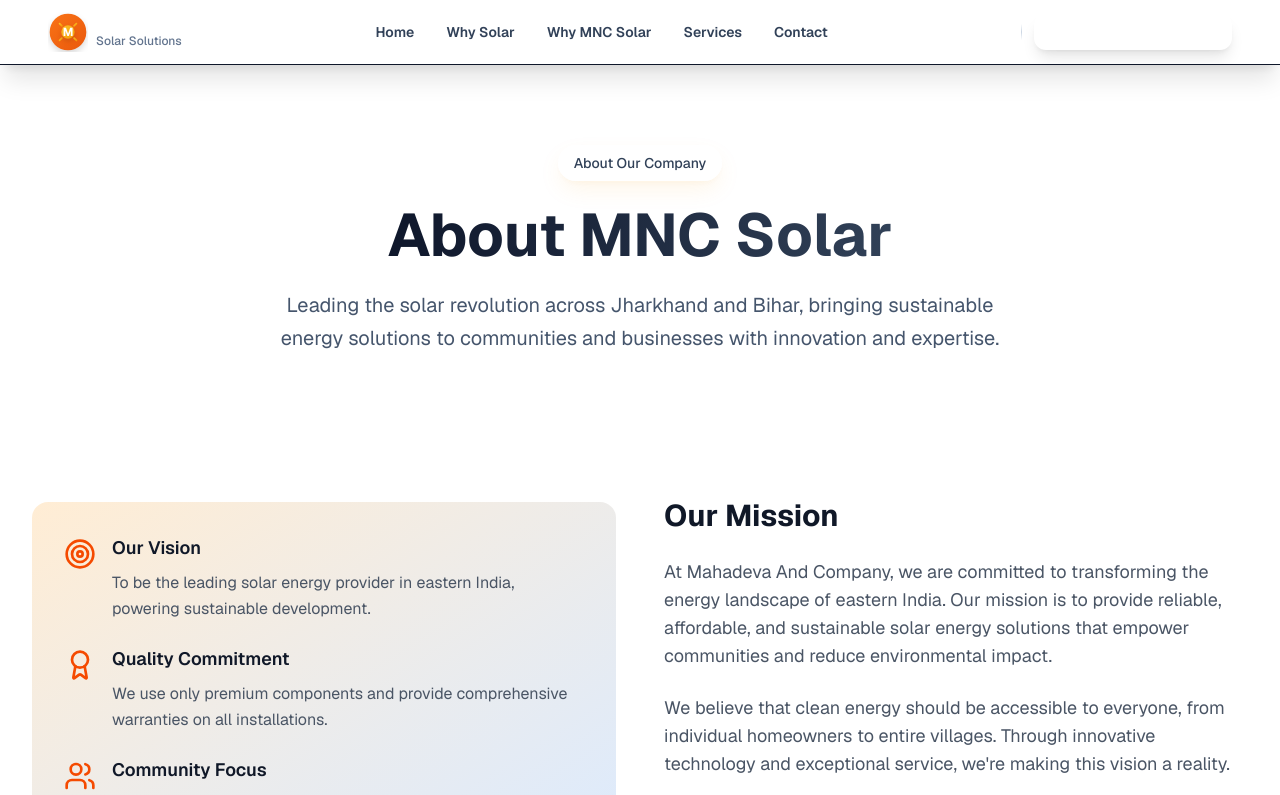
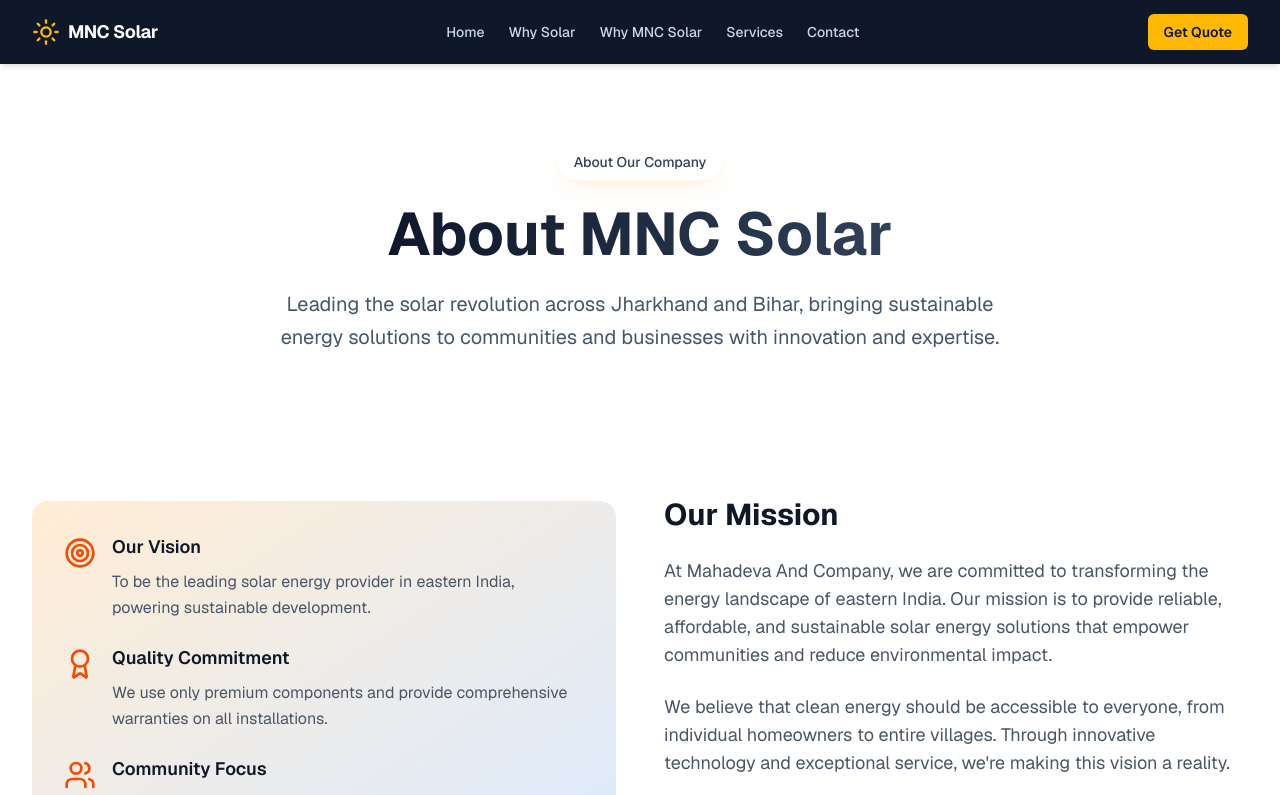
Before and after one commit to SarthakSingh31/mncsolar, a Next.js app: page /about in a window 1280 px wide. Shown: the top 795 px of the page. Built offline with nearby package versions, Linux system fonts and the light colour scheme.

Commit message:
feat: add Header and Footer layout components

```diff
--- a/src/components/layout/Header.tsx
+++ b/src/components/layout/Header.tsx
@@ -1,203 +1,100 @@
-'use client';
+"use client";
 
-import { useState } from 'react';
-import Link from 'next/link';
-import { usePathname } from 'next/navigation';
-import { Menu, X } from 'lucide-react';
-import { NAV_ITEMS } from '@/lib/constants';
+import { useState } from "react";
+import Link from "next/link";
+import { usePathname } from "next/navigation";
+import { Sun, Menu, X } from "lucide-react";
+import { NAV_ITEMS } from "@/lib/constants";
 
 export default function Header() {
-  const [isMenuOpen, setIsMenuOpen] = useState(false);
+  const [mobileOpen, setMobileOpen] = useState(false);
   const pathname = usePathname();
 
+  const isActive = (href: string) =>
+    href === "/" ? pathname === "/" : pathname.startsWith(href);
+
   return (
-    <header className="bg-white/90 backdrop-blur-md shadow-xl sticky top-0 z-50 border-b border-gradient-to-r from-primary-200/50 to-accent-200/50">
-      <div className="absolute inset-0 bg-gradient-to-r from-primary-50/30 to-accent-50/30"></div>
-      <div className="relative max-w-7xl mx-auto px-6 sm:px-8 lg:px-12">
-        <div className="flex justify-between items-center h-16">
-          <Link href="/" className="flex items-center space-x-2 group">
-            <div className="relative">
-              <svg
-                width="40"
-                height="40"
-                viewBox="0 0 48 48"
-                className="group-hover:scale-105 transition-transform duration-300"
-              >
-                {/* Background circle with gradient */}
-                <defs>
-                  <linearGradient id="bgGradient" x1="0%" y1="0%" x2="100%" y2="100%">
-                    <stop offset="0%" stopColor="#f97316" />
-                    <stop offset="100%" stopColor="#ea580c" />
-                  </linearGradient>
-                  <linearGradient id="sunGradient" x1="0%" y1="0%" x2="100%" y2="100%">
-                    <stop offset="0%" stopColor="#fbbf24" />
-                    <stop offset="100%" stopColor="#f59e0b" />
-                  </linearGradient>
-                </defs>
-
-                {/* Background */}
-                <circle cx="24" cy="24" r="22" fill="url(#bgGradient)" className="drop-shadow-lg" />
-
-                {/* Sun rays */}
-                <g stroke="url(#sunGradient)" strokeWidth="2" strokeLinecap="round">
-                  <line x1="24" y1="8" x2="24" y2="12" />
-                  <line x1="24" y1="36" x2="24" y2="40" />
-                  <line x1="8" y1="24" x2="12" y2="24" />
-                  <line x1="36" y1="24" x2="40" y2="24" />
-                  <line x1="13.86" y1="13.86" x2="16.69" y2="16.69" />
-                  <line x1="31.31" y1="31.31" x2="34.14" y2="34.14" />
-                  <line x1="13.86" y1="34.14" x2="16.69" y2="31.31" />
-                  <line x1="31.31" y1="16.69" x2="34.14" y2="13.86" />
-                </g>
-
-                {/* Sun center */}
-                <circle cx="24" cy="24" r="8" fill="url(#sunGradient)" className="drop-shadow-md" />
-
-                {/* Company initial 'M' */}
-                <text
-                  x="24"
-                  y="29"
-                  textAnchor="middle"
-                  className="fill-white font-bold text-sm"
-                  style={{ fontSize: '14px' }}
-                >
-                  M
-                </text>
-              </svg>
-            </div>
-            <div className="flex flex-col">
-              <span className="text-base font-bold bg-gradient-to-r from-primary-700 to-accent-700 bg-clip-text text-transparent leading-tight">
+    <header className="sticky top-0 z-50 bg-[#0f172a] shadow-md">
+      <div className="max-w-7xl mx-auto px-4 sm:px-6 lg:px-8">
+        <div className="flex items-center justify-between h-16">
+          {/* Logo */}
+          <Link href="/" className="flex items-center gap-2 shrink-0">
+            <Sun className="h-7 w-7 text-amber-400" />
+            <span className="text-white font-bold text-lg tracking-tight">
               MNC Solar
             </span>
-              <span className="text-xs text-slate-500 font-medium -mt-0.5">
-                Solar Solutions
-              </span>
-            </div>
           </Link>
 
-          <nav className="hidden lg:flex items-center space-x-6">
-            {NAV_ITEMS.map((item) => {
-              const isActive = pathname === item.href || (item.href !== '/' && pathname.startsWith(item.href));
-              return (
+          {/* Desktop nav */}
+          <nav className="hidden md:flex items-center gap-6">
+            {NAV_ITEMS.map((item) => (
               <Link
                 key={item.href}
                 href={item.href}
-                  className={`relative px-1 py-2 font-semibold transition-all duration-300 group text-sm ${
-                    isActive
-                      ? 'text-primary-600'
-                      : 'text-slate-700 hover:text-primary-600'
+                className={`text-sm font-medium transition-colors ${
+                  isActive(item.href)
+                    ? "text-amber-400"
+                    : "text-slate-300 hover:text-white"
                 }`}
               >
-                  <span className="relative z-10">{item.label}</span>
-                  <div className={`absolute bottom-0 left-0 right-0 h-0.5 bg-gradient-to-r from-primary-500 to-accent-500 transition-all duration-300 rounded-full ${
-                    isActive ? 'opacity-100' : 'opacity-0 group-hover:opacity-100'
-                  }`}></div>
+                {item.label}
               </Link>
-              );
-            })}
+            ))}
           </nav>
 
-          {/* Medium screens nav */}
-          <nav className="hidden md:flex lg:hidden items-center space-x-4">
-            {NAV_ITEMS.map((item) => {
-              const isActive = pathname === item.href || (item.href !== '/' && pathname.startsWith(item.href));
-              return (
+          {/* CTA + mobile toggle */}
+          <div className="flex items-center gap-3">
+            <Link
+              href="/contact"
+              className="hidden md:inline-flex items-center px-4 py-2 rounded-md bg-amber-400 text-slate-900 text-sm font-semibold hover:bg-amber-300 transition-colors"
+            >
+              Get Quote
+            </Link>
+
+            <button
+              type="button"
+              onClick={() => setMobileOpen((prev) => !prev)}
+              className="md:hidden text-slate-300 hover:text-white p-1"
+              aria-label="Toggle navigation"
+            >
+              {mobileOpen ? (
+                <X className="h-6 w-6" />
+              ) : (
+                <Menu className="h-6 w-6" />
+              )}
+            </button>
+          </div>
+        </div>
+      </div>
+
+      {/* Mobile menu */}
+      {mobileOpen && (
+        <div className="md:hidden bg-[#1e293b] border-t border-slate-700">
+          <nav className="flex flex-col px-4 py-3 gap-1">
+            {NAV_ITEMS.map((item) => (
               <Link
                 key={item.href}
                 href={item.href}
-                  className={`relative px-1 py-2 text-sm font-medium transition-all duration-300 group ${
-                    isActive
-                      ? 'text-primary-600'
-                      : 'text-slate-700 hover:text-primary-600'
+                onClick={() => setMobileOpen(false)}
+                className={`text-sm font-medium py-2 px-2 rounded transition-colors ${
+                  isActive(item.href)
+                    ? "text-amber-400 bg-slate-800"
+                    : "text-slate-300 hover:text-white hover:bg-slate-800"
                 }`}
               >
-                  <span>{item.label}</span>
-                  <div className={`absolute bottom-0 left-0 right-0 h-0.5 bg-gradient-to-r from-primary-500 to-accent-500 transition-all duration-300 rounded-full ${
-                    isActive ? 'opacity-100' : 'opacity-0 group-hover:opacity-100'
-                  }`}></div>
+                {item.label}
               </Link>
-              );
-            })}
-          </nav>
-
-          <div className="hidden md:flex items-center space-x-3">
-            <div className="h-4 w-px bg-gradient-to-b from-transparent via-slate-300 to-transparent"></div>
+            ))}
             <Link
               href="/contact"
-              className="relative overflow-hidden group px-6 py-2 rounded-xl font-semibold text-white shadow-lg hover:shadow-xl transition-all duration-300 hover:scale-105 text-sm"
+              onClick={() => setMobileOpen(false)}
+              className="mt-2 inline-flex items-center justify-center px-4 py-2 rounded-md bg-amber-400 text-slate-900 text-sm font-semibold hover:bg-amber-300 transition-colors"
             >
-              <div className="absolute inset-0 bg-gradient-to-r from-primary-600 to-accent-600"></div>
-              <div className="absolute inset-0 bg-gradient-to-r from-primary-400 to-accent-400 opacity-0 group-hover:opacity-100 transition-opacity duration-300"></div>
-              <div className="absolute inset-0 bg-gradient-to-r from-white/20 to-transparent opacity-0 group-hover:opacity-100 transition-opacity duration-300"></div>
-              <span className="relative z-10 flex items-center">
-                Book Appointment
-                <svg className="w-4 h-4 ml-2 group-hover:translate-x-1 transition-transform duration-300" fill="none" stroke="currentColor" viewBox="0 0 24 24">
-                  <path strokeLinecap="round" strokeLinejoin="round" strokeWidth={2} d="M17 8l4 4m0 0l-4 4m4-4H3" />
-                </svg>
-              </span>
+              Get Quote
             </Link>
-          </div>
-
-          <button
-            className="md:hidden relative p-2 rounded-lg bg-white/80 backdrop-blur-sm border border-primary-200 hover:bg-primary-50 hover:border-primary-300 transition-all duration-300 shadow-md hover:shadow-lg group"
-            onClick={() => setIsMenuOpen(!isMenuOpen)}
-          >
-            <div className="relative w-5 h-5">
-              {isMenuOpen ? (
-                <X className="h-5 w-5 text-primary-600 group-hover:rotate-90 transition-transform duration-300" />
-              ) : (
-                <Menu className="h-5 w-5 text-primary-600 group-hover:scale-110 transition-transform duration-300" />
-              )}
-            </div>
-          </button>
-        </div>
-
-        {isMenuOpen && (
-          <div className="md:hidden absolute top-full left-0 right-0 bg-white/95 backdrop-blur-md border-t border-primary-200 shadow-2xl">
-            <div className="max-w-7xl mx-auto px-6 py-8">
-              <nav className="flex flex-col space-y-4">
-                {NAV_ITEMS.map((item, index) => {
-                  const isActive = pathname === item.href || (item.href !== '/' && pathname.startsWith(item.href));
-                  return (
-                    <Link
-                      key={item.href}
-                      href={item.href}
-                      className={`group relative px-2 py-3 font-semibold transition-all duration-300 ${
-                        isActive
-                          ? 'text-primary-600'
-                          : 'text-slate-700 hover:text-primary-600'
-                      }`}
-                      onClick={() => setIsMenuOpen(false)}
-                      style={{ animationDelay: `${index * 100}ms` }}
-                    >
-                      <span>{item.label}</span>
-                      <div className={`absolute bottom-0 left-2 right-2 h-0.5 bg-gradient-to-r from-primary-500 to-accent-500 transition-all duration-300 rounded-full ${
-                        isActive ? 'opacity-100' : 'opacity-0 group-hover:opacity-100'
-                      }`}></div>
-                    </Link>
-                  );
-                })}
-                <div className="pt-6">
-                  <Link
-                    href="/contact"
-                    className="relative overflow-hidden group w-full flex items-center justify-center px-8 py-4 rounded-2xl font-bold text-white shadow-xl hover:shadow-2xl transition-all duration-500"
-                    onClick={() => setIsMenuOpen(false)}
-                  >
-                    <div className="absolute inset-0 bg-gradient-to-r from-primary-600 to-accent-600"></div>
-                    <div className="absolute inset-0 bg-gradient-to-r from-primary-400 to-accent-400 opacity-0 group-hover:opacity-100 transition-opacity duration-300"></div>
-                    <span className="relative z-10 flex items-center">
-                      Book Appointment
-                      <svg className="w-5 h-5 ml-2 group-hover:translate-x-1 transition-transform duration-300" fill="none" stroke="currentColor" viewBox="0 0 24 24">
-                        <path strokeLinecap="round" strokeLinejoin="round" strokeWidth={2} d="M17 8l4 4m0 0l-4 4m4-4H3" />
-                      </svg>
-                    </span>
-                  </Link>
-                </div>
           </nav>
         </div>
-          </div>
       )}
-      </div>
     </header>
   );
 }
```
Also changed, not shown: src/components/layout/Footer.tsx (+83 -99 lines). Lines whose indentation alone changed are shown as unchanged.
